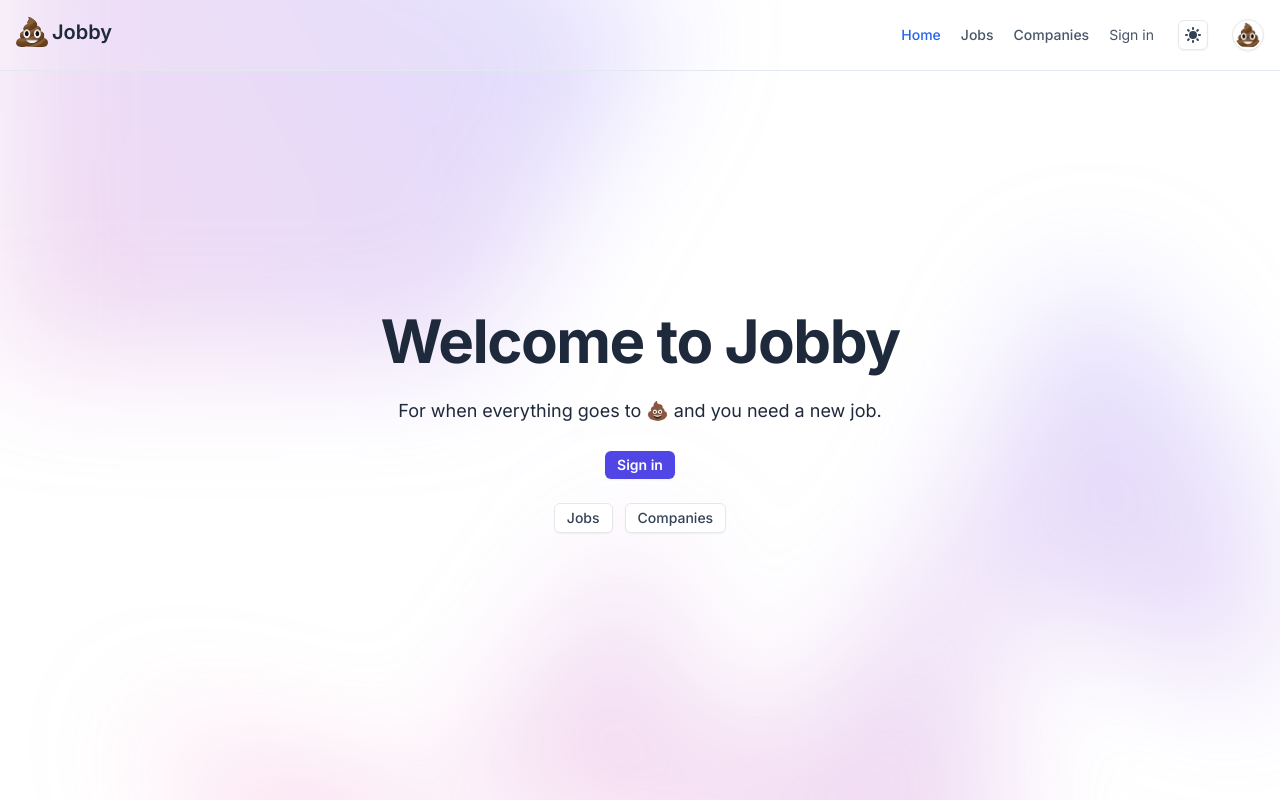
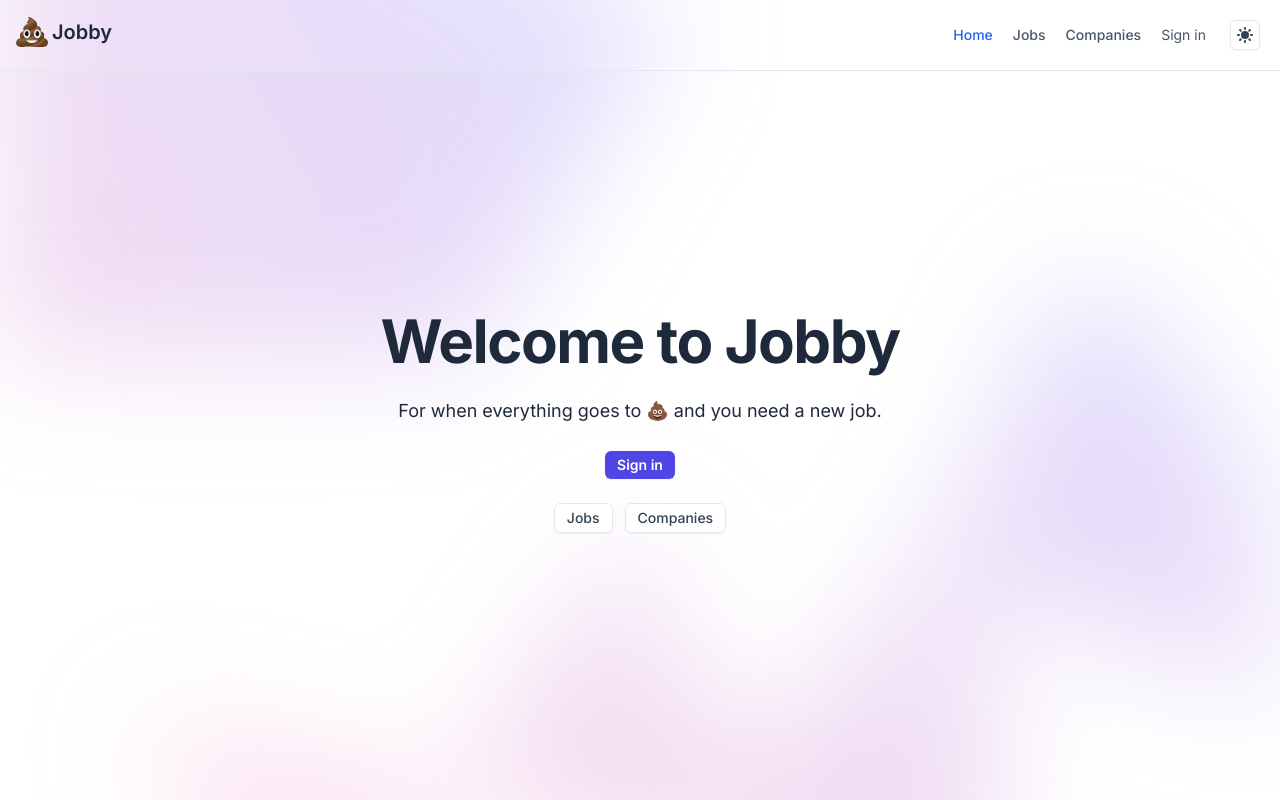
Before and after one commit to jonathonhawkins92/jobby, a Next.js app: page / in a window 1280 px wide. Built offline with nearby package versions, Linux system fonts and the light colour scheme; no server answers.

Commit message:
only show profile when logged in

```diff
--- a/src/app/components/header/controls.tsx
+++ b/src/app/components/header/controls.tsx
@@ -7,7 +7,9 @@ import { ThemeToggle } from "./theme-toggle";
 
 function UserAvatar() {
     const router = useRouter();
-    const { user } = useUser();
+    const { user, isSignedIn } = useUser();
+
+    if (!isSignedIn) return null;
 
     return (
         <div className="h-8 w-8 flex-none rounded-full border bg-white p-0.5 align-middle text-sm font-medium text-slate-700 shadow-sm transition-all hover:bg-slate-50 focus:outline-none focus:ring-2 focus:ring-blue-600 focus:ring-offset-2 focus:ring-offset-white dark:border-slate-700 dark:bg-slate-900 dark:text-slate-400 dark:hover:bg-slate-800 dark:hover:text-white dark:focus:ring-offset-slate-800">
```
